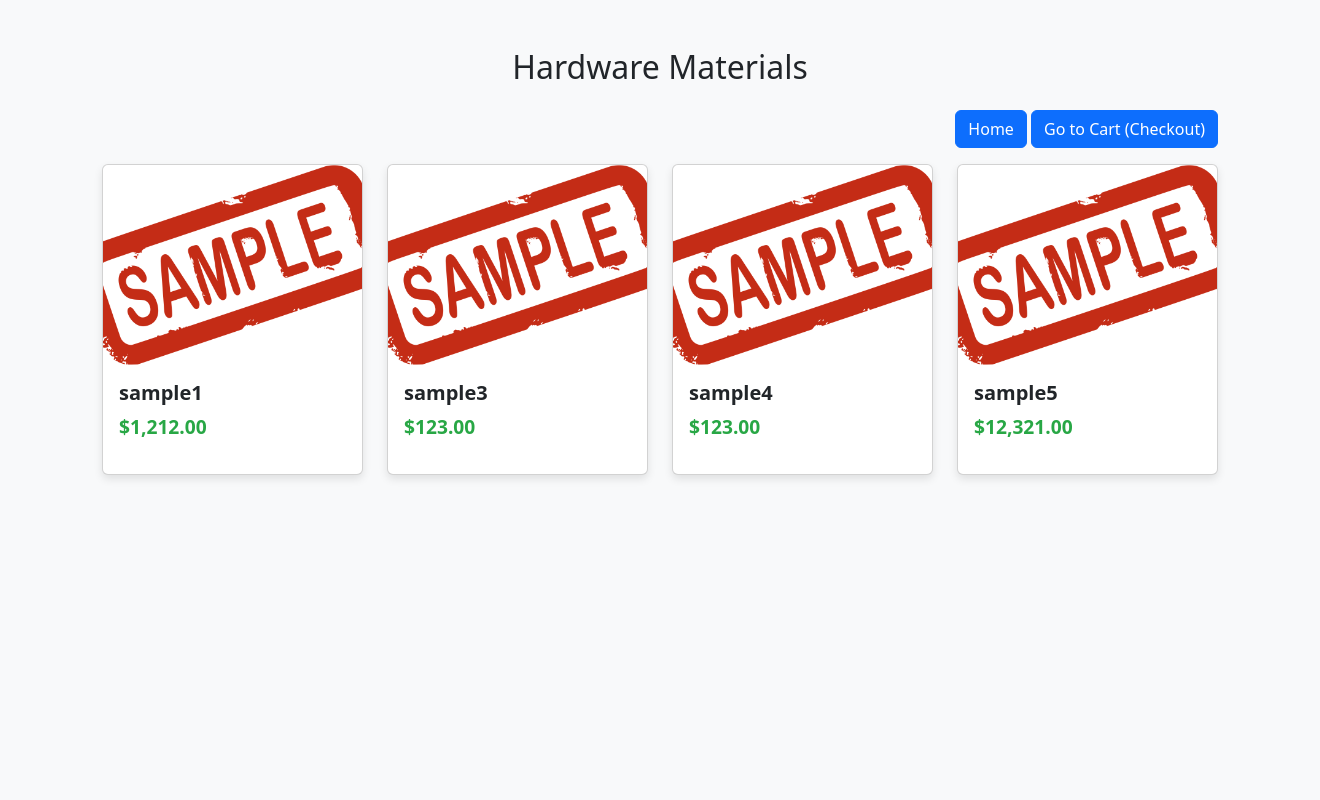
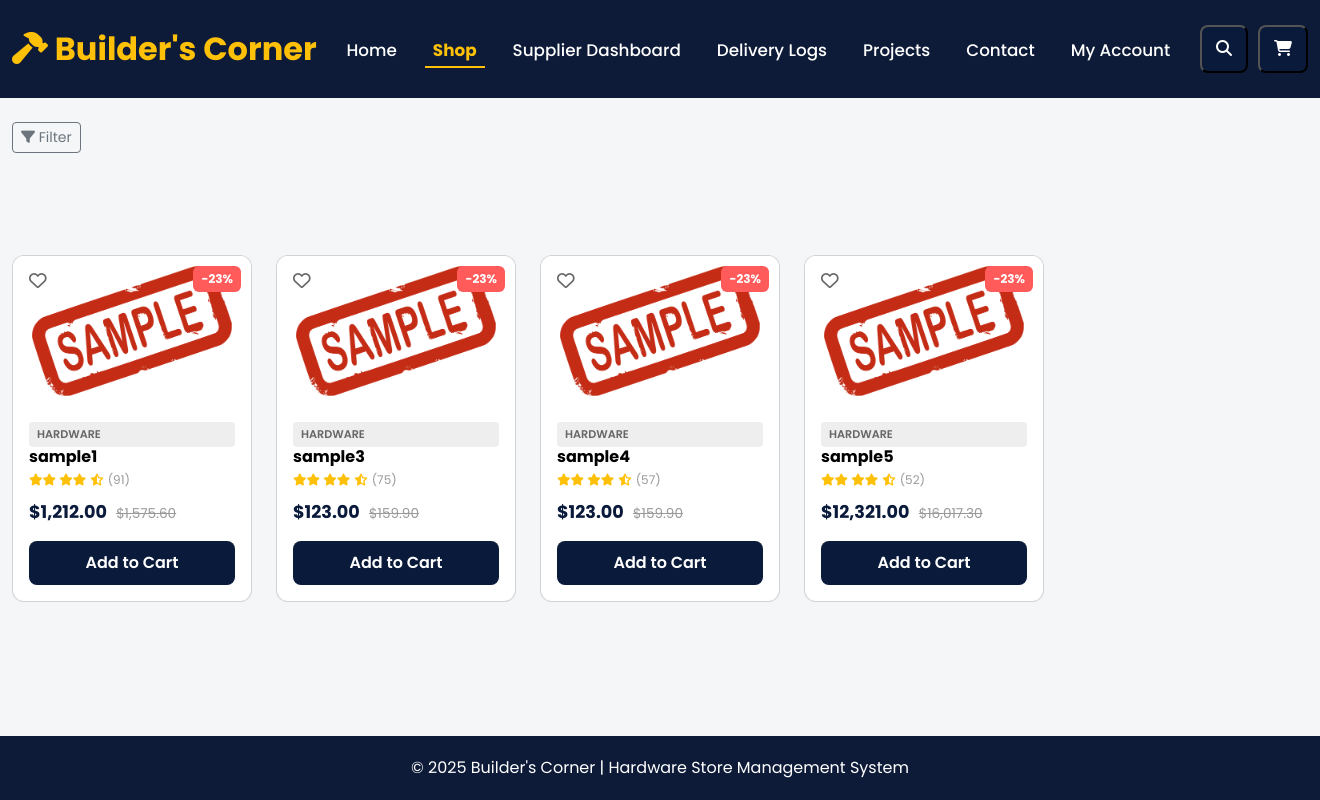
Before and after one commit to noaypunk/Hardware-store-system, a PHP site: page /gallery.php in a window 1320 px wide. Run offline with PHP 8.4, Linux system fonts and the light colour scheme; data comes from the database, SQL or seed files in the repository.

Commit message:
Shop Page

```diff
--- a/gallery.css
+++ b/gallery.css
@@ -1,111 +1,92 @@
-/*
-* {
-  margin: 0;
-  padding: 0;
-  box-sizing: border-box;
-  font-family: Arial, Helvetica, sans-serif;
+/* Navbar Highlight */
+nav a[href="gallery.php"] {
+    color: #ffc107;
+    font-weight: bold;
+}
+nav a[href="gallery.php"]::after {
+    width: 100%;
+    background-color: #ffc107;
 }
 
-body {
-  background: #f4f4f4;
-  color: #222;
-  padding-bottom: 50px;
+/* Grid container */
+.container { max-width: 1400px; margin: auto; }
+
+/* --- Product Card --- */
+.product-card {
+    border-radius: 12px;
+    overflow: hidden;
+    transition: transform 0.3s ease, box-shadow 0.3s ease;
+    background: #fff;
+    position: relative;
+}
+.product-card:hover {
+    transform: translateY(-5px);
+    box-shadow: 0 15px 30px rgba(0,0,0,0.15);
 }
 
-header {
-  background: #222;
-  color: #fff;
-  padding: 15px 20px;
-  display: flex;
-  justify-content: space-between;
-  align-items: center;
+/* Card Image */
+.card-img-top {
+    height: 150px;
+    object-fit: contain;
+    padding: 10px;
+    background-color: #fff;
 }
 
-header h1 {
-  font-size: 28px;
+/* Discount Badge */
+.badge-discount {
+    position: absolute;
+    top: 10px;
+    right: 10px;
+    background-color: #ff5b5b;
+    color: #fff;
+    font-weight: 700;
+    padding: 4px 8px;
+    border-radius: 6px;
+    font-size: 0.75rem;
 }
 
-header a {
-  color: #fff;
-  background: #0d6efd;
-  padding: 10px 17px;
-  border-radius: 6px;
-  text-decoration: none;
-  font-weight: bold;
-  transition: 0.2s ease;
+/* Wishlist Heart */
+.wishlist-icon {
+    position: absolute;
+    top: 10px;
+    left: 10px;
+    font-size: 1.1rem;
+    color: #666;
+    background: rgba(255,255,255,0.9);
+    padding: 6px;
+    border-radius: 50%;
+    cursor: pointer;
 }
 
-header a:hover {
-  background: #0b5ed7;
+/* Stars */
+.stars { color: #ffc107; font-size: 0.75rem; margin-bottom: 10px; }
+.review-count { color: #999; font-size: 0.75rem; }
+
+/* Category tag */
+.category-tag {
+    font-size: 0.7rem;
+    background-color: #eee;
+    color: #666;
+    padding: 4px 8px;
+    border-radius: 4px;
+    font-weight: 600;
+    text-transform: uppercase;
 }
 
-.gallery-container {
-  width: 90%;
-  max-width: 1300px;
-  margin: 30px auto;
+/* Title & Price */
+.product-title { font-weight: 700; font-size: 1rem; margin-bottom: 5px; color: #000; }
+.current-price { color: #0a1a3a; font-weight: 700; font-size: 1.1rem; }
+.old-price { color: #999; text-decoration: line-through; font-size: 0.85rem; margin-left: 5px; }
+
+/* Add to Cart */
+.btn-add-cart {
+    background-color: #0a1a3a;
+    color: #fff;
+    border: none;
+    width: 100%;
+    font-weight: 600;
+    padding: 10px;
+    border-radius: 8px;
+    transition: background 0.3s ease;
 }
-
-.products-grid {
-  display: grid;
-  grid-template-columns: repeat(auto-fill, minmax(220px, 1fr));
-  gap: 25px;
-}
-
-.product-card {
-  background: white;
-  border-radius: 10px;
-  padding: 15px;
-  text-align: center;
-  box-shadow: 0 4px 10px rgba(0,0,0,0.1);
-  transition: 0.25s ease;
-  border: 1px solid #ddd;
-}
-
-.product-card:hover {
-  transform: translateY(-5px);
-  box-shadow: 0 8px 18px rgba(0,0,0,0.15);
-}
-.product-card img {
-  width: 100%;
-  height: 150px;
-  object-fit: contain;
-  margin-bottom: 15px;
-}
-
-.product-card h3 {
-  font-size: 18px;
-  color: #333;
-  margin-bottom: 8px;
-}
-
-.product-card .price {
-  font-size: 20px;
-  font-weight: bold;
-  color: #0d6efd;
-  margin-bottom: 15px;
-}
-
-.product-card button {
-  width: 100%;
-  background: #0d6efd;
-  color: white;
-  border: none;
-  padding: 10px;
-  font-size: 16px;
-  border-radius: 6px;
-  cursor: pointer;
-  transition: 0.25s;
-}
-
-.product-card button:hover {
-  background: #0b5ed7;
-}
-
-@media (max-width: 600px) {
-  header h1 {
-    font-size: 22px;
-  }
-  .product-card img {
-    height: 120px;
-  }
-} */
+.btn-add-cart:hover { background-color: #005a9e; }
--- a/gallery.php
+++ b/gallery.php
@@ -1,29 +1,26 @@
 <?php
 session_start();
-include 'db_connect.php';
+include('db_connect.php');
 
 $user_is_logged_in = isset($_SESSION['user_id']) ? 'true' : 'false';
 
-if (isset($_POST['add_to_cart']) && isset($_SESSION['user_id'])) {
-    $product_id = $_POST['materialID'];
-    $quantity = $_POST['quantity'];
-    $action = $_POST['action_type'];
+$category_filter = isset($_GET['category']) ? $_GET['category'] : 'all';
+$sort_option = isset($_GET['sort']) ? $_GET['sort'] : 'default';
 
-    if (!isset($_SESSION['cart'])) { $_SESSION['cart'] = []; }
+$sql = "SELECT * FROM material WHERE 1 ";
+if($category_filter != 'all'){
+    $sql .= " AND category = '". $conn->real_escape_string($category_filter) ."' ";
+}
+if($sort_option == 'price_asc'){
+    $sql .= " ORDER BY price ASC ";
+}elseif($sort_option == 'price_desc'){
+    $sql .= " ORDER BY price DESC ";
+}elseif($sort_option == 'popular'){
+    $sql .= " ORDER BY popularity DESC ";
+}
+$result = $conn->query($sql);
 
-    if (isset($_SESSION['cart'][$product_id])) {
-        $_SESSION['cart'][$product_id] += $quantity;
-    } else {
-        $_SESSION['cart'][$product_id] = $quantity;
-    }
-
-    if ($action == 'buy_now') {
-        header("Location: checkout.php");
-        exit();
-    } else {
-        echo "<script>alert('Item added to cart!'); window.location.href='gallery.php';</script>";
-    }
-}
+$current_page = basename($_SERVER['PHP_SELF']);
 ?>
 
 <!DOCTYPE html>
@@ -31,116 +28,175 @@ if (isset($_POST['add_to_cart']) && isset($_SESSION['user_id'])) {
 <head>
 <meta charset="UTF-8">
 <meta name="viewport" content="width=device-width, initial-scale=1.0">
-    <title>Hardware Shop Gallery</title>
+<title>Builder's Corner - Shop</title>
+
+<link href="https://fonts.googleapis.com/css2?family=Poppins:wght@400;500;600;700&display=swap" rel="stylesheet">
 <link href="https://cdn.jsdelivr.net/npm/bootstrap@5.3.0/dist/css/bootstrap.min.css" rel="stylesheet">
-    <style>
-        .product-card { margin-bottom: 20px; box-shadow: 0 4px 8px rgba(0,0,0,0.1); }
-        .product-img { height: 200px; object-fit: cover; cursor: pointer; }
-        .card-title { font-weight: bold; }
-        .price-tag { color: #28a745; font-size: 1.2em; font-weight: bold; }
-    </style>
+<link rel="stylesheet" href="https://cdnjs.cloudflare.com/ajax/libs/font-awesome/6.4.0/css/all.min.css">
+<link rel="stylesheet" href="index.css">
+<link rel="stylesheet" href="gallery.css">
 </head>
-<body class="bg-light">
+<body>
 
-<div class="container mt-5">
-    <h2 class="text-center mb-4">Hardware Materials</h2>
+<!-- Navbar -->
+<nav class="navbar navbar-expand-lg navbar-dark">
+  <div class="container">
+    <a class="navbar-brand" href="index.php">
+      <i class="fa-solid fa-hammer"></i> Builder's Corner
+    </a>
+    <button class="navbar-toggler" type="button" data-bs-toggle="collapse" data-bs-target="#navbarNav">
+      <span class="navbar-toggler-icon"></span>
+    </button>
 
-    <div class="text-end mb-3">
-        <a href="index.php" class="btn btn-primary">Home</a>
-        <a href="checkout.php" class="btn btn-primary position-relative">
-            Go to Cart (Checkout)
-            <?php if(isset($_SESSION['cart'])): ?>
-                <span class="position-absolute top-0 start-100 translate-middle badge rounded-pill bg-danger">
+    <div class="collapse navbar-collapse" id="navbarNav">
+      <ul class="navbar-nav mx-auto">
+        <li class="nav-item"><a class="nav-link <?php if($current_page=='index.php') echo 'current'; ?>" href="index.php">Home</a></li>
+        <li class="nav-item"><a class="nav-link <?php if($current_page=='gallery.php') echo 'current'; ?>" href="gallery.php">Shop</a></li>
+        <li class="nav-item"><a class="nav-link" href="myProfile.php">Supplier Dashboard</a></li>
+        <li class="nav-item"><a class="nav-link" href="#">Delivery Logs</a></li>
+        <li class="nav-item"><a class="nav-link" href="#">Projects</a></li>
+        <li class="nav-item"><a class="nav-link <?php if($current_page=='contactUs.php') echo 'current'; ?>" href="contactUs.php">Contact</a></li>
+        <li class="nav-item">
+          <a class="nav-link" href="#" data-bs-toggle="modal" data-bs-target="#accountModal">My Account</a>
+        </li>
+      </ul>
+
+      <div class="ms-auto nav-icons d-flex align-items-center">
+        <button class="btn-icon" data-bs-toggle="modal" data-bs-target="#productSearchModal">
+          <i class="fa-solid fa-magnifying-glass"></i>
+        </button>
+        <button class="btn-icon position-relative">
+          <i class="fa-solid fa-cart-shopping"></i>
+          <?php if(isset($_SESSION['cart']) && count($_SESSION['cart']) > 0): ?>
+            <span class="position-absolute top-0 start-100 translate-middle p-1 bg-danger border border-light rounded-circle">
               <?php echo count($_SESSION['cart']); ?>
             </span>
           <?php endif; ?>
-        </a>
+        </button>
+      </div>
+    </div>
+  </div>
+</nav>
+
+<div class="container mt-4 d-flex align-items-center mb-3">
+    <div class="dropdown">
+        <button class="btn btn-outline-secondary btn-sm" type="button" data-bs-toggle="dropdown" aria-expanded="false">
+            <i class="fa-solid fa-filter"></i> Filter
+        </button>
+        <ul class="dropdown-menu p-3" style="min-width: 220px;">
+            <form method="GET" id="filterForm">
+                <div class="mb-2">
+                    <label class="form-label fw-bold">Category:</label>
+                    <select name="category" class="form-select form-select-sm">
+                        <option value="all" <?php if($category_filter=='all') echo 'selected'; ?>>All Categories</option>
+                        <option value="Power Tools" <?php if($category_filter=='Power Tools') echo 'selected'; ?>>Power Tools</option>
+                        <option value="Hand Tools" <?php if($category_filter=='Hand Tools') echo 'selected'; ?>>Hand Tools</option>
+                        <option value="Safety" <?php if($category_filter=='Safety') echo 'selected'; ?>>Safety</option>
+                        <option value="Electrical" <?php if($category_filter=='Electrical') echo 'selected'; ?>>Electrical</option>
+                        <option value="Plumbing" <?php if($category_filter=='Plumbing') echo 'selected'; ?>>Plumbing</option>
+                    </select>
+                </div>
+                <div class="mb-2">
+                    <label class="form-label fw-bold">Sort By:</label>
+                    <select name="sort" class="form-select form-select-sm">
+                        <option value="default" <?php if($sort_option=='default') echo 'selected'; ?>>Default</option>
+                        <option value="price_asc" <?php if($sort_option=='price_asc') echo 'selected'; ?>>Price: Low → High</option>
+                        <option value="price_desc" <?php if($sort_option=='price_desc') echo 'selected'; ?>>Price: High → Low</option>
+                        <option value="popular" <?php if($sort_option=='popular') echo 'selected'; ?>>Popularity</option>
+                    </select>
+                </div>
+                <button type="submit" class="btn btn-primary btn-sm w-100">Apply</button>
+            </form>
+        </ul>
+    </div>
 </div>
 
-    <div class="row">
-        <?php
-        $sql = "SELECT * FROM material";
-        $result = $conn->query($sql);
-
-        if ($result->num_rows > 0) {
-            while($row = $result->fetch_assoc()) {
+<div class="container mb-5">
+  <div class="row row-cols-1 row-cols-sm-2 row-cols-md-3 row-cols-lg-5 g-4">
+    <?php if($result && $result->num_rows > 0):
+        while($row = $result->fetch_assoc()):
             $id = $row['materialID'];
             $title = $row['title'];
             $price = $row['price'];
             $details = $row['details'];
-                $imagePath = $row['image_file'];
+            $img_path = !empty($row['image_file']) ? $row['image_file'] : 'resources/default.jpg';
+            $fake_old_price = $price * 1.3;
+            $discount_percent = round((($fake_old_price - $price)/$fake_old_price)*100);
     ?>
+    <div class="col">
+      <div class="card product-card h-100">
+        <span class="badge-discount">-<?php echo $discount_percent; ?>%</span>
+        <i class="fa-regular fa-heart wishlist-icon"></i>
+        <img src="<?php echo htmlspecialchars($img_path); ?>" class="card-img-top product-img" alt="<?php echo htmlspecialchars($title); ?>" data-bs-toggle="modal" data-bs-target="#productModal<?php echo $id; ?>">
 
-                <div class="col-md-3 col-sm-6">
-                    <div class="card product-card">
-                        <img src="<?php echo $imagePath; ?>" class="card-img-top product-img" alt="<?php echo $title; ?>" data-bs-toggle="modal" data-bs-target="#productModal<?php echo $id; ?>">
-                        <div class="card-body">
-                            <h5 class="card-title"><?php echo $title; ?></h5>
-                            <p class="price-tag">$<?php echo number_format($price, 2); ?></p>
+        <div class="card-body d-flex flex-column">
+          <span class="category-tag">Hardware</span>
+          <h5 class="product-title text-truncate"><?php echo htmlspecialchars($title); ?></h5>
+
+          <div class="stars">
+            <i class="fa-solid fa-star"></i><i class="fa-solid fa-star"></i>
+            <i class="fa-solid fa-star"></i><i class="fa-solid fa-star"></i>
+            <i class="fa-solid fa-star-half-stroke"></i>
+            <span class="review-count">(<?php echo rand(50,200); ?>)</span>
+          </div>
+
+          <div class="mb-3">
+            <span class="current-price">$<?php echo number_format($price,2); ?></span>
+            <span class="old-price">$<?php echo number_format($fake_old_price,2); ?></span>
+          </div>
+
+          <form method="POST" action="gallery.php" id="form_<?php echo $id; ?>" class="mt-auto">
+            <input type="hidden" name="materialID" value="<?php echo $id; ?>">
+            <input type="hidden" name="action_type" class="action_input">
+            <button type="button" onclick="handleAction(<?php echo $id; ?>)" class="btn btn-add-cart">Add to Cart</button>
+          </form>
         </div>
       </div>
     </div>
 
-                <div class="modal fade" id="productModal<?php echo $id; ?>" tabindex="-1" aria-hidden="true">
+    <div class="modal fade" id="productModal<?php echo $id; ?>" tabindex="-1">
       <div class="modal-dialog">
         <div class="modal-content">
           <div class="modal-header">
             <h5 class="modal-title"><?php echo $title; ?></h5>
-                                <button type="button" class="btn-close" data-bs-dismiss="modal" aria-label="Close"></button>
+            <button type="button" class="btn-close" data-bs-dismiss="modal"></button>
           </div>
           <div class="modal-body">
-                                <img src="<?php echo $imagePath; ?>" class="img-fluid mb-3" style="width:100%">
+            <img src="<?php echo $img_path; ?>" class="img-fluid mb-3">
             <p><strong>Details:</strong> <?php echo $details; ?></p>
-                                <h4 class="text-success">$<?php echo number_format($price, 2); ?></h4>
-
-                                <form method="POST" action="gallery.php" id="form_<?php echo $id; ?>">
-                                    <input type="hidden" name="materialID" value="<?php echo $id; ?>">
-                                    <input type="hidden" name="action_type" class="action_input"> <div class="mb-3">
-                                        <label>Quantity:</label>
-                                        <input type="number" name="quantity" value="1" min="1" class="form-control" style="width: 80px;">
-                                    </div>
-
-                                    <div class="d-grid gap-2">
-                                        <button type="button" onclick="handleAction(<?php echo $id; ?>, 'add_cart')" class="btn btn-secondary">Add to Cart</button>
-                                        <button type="button" onclick="handleAction(<?php echo $id; ?>, 'buy_now')" class="btn btn-success">Buy Now</button>
-                                    </div>
-                                </form>
+            <h4 class="text-success">$<?php echo number_format($price,2); ?></h4>
           </div>
         </div>
       </div>
     </div>
-                <?php
-            }
-        }
-        ?>
+
+    <?php endwhile; else: ?>
+      <div class="col-12 text-center text-muted">No products found.</div>
+    <?php endif; ?>
   </div>
 </div>
 
+<footer>
+  &copy; 2025 Builder's Corner | Hardware Store Management System
+</footer>
+
+<?php include 'modal_product_search.php'; ?>
 <?php include 'account_modal.php'; ?>
 
-
 <script src="https://cdn.jsdelivr.net/npm/bootstrap@5.3.0/dist/js/bootstrap.bundle.min.js"></script>
-
 <script>
 const isLoggedIn = <?php echo $user_is_logged_in; ?>;
-
-    function handleAction(productId, actionType) {
-        if (!isLoggedIn) {
-            var productModalEl = document.getElementById('productModal' + productId);
-            var productModal = bootstrap.Modal.getInstance(productModalEl);
-            productModal.hide();
-            var loginModal = new bootstrap.Modal(document.getElementById('accountModal'));
-            loginModal.show();
-
+function handleAction(productId) {
+    if(!isLoggedIn) {
+        new bootstrap.Modal(document.getElementById('accountModal')).show();
     } else {
-            var form = document.getElementById('form_' + productId);
-            form.querySelector('.action_input').value = actionType;
-            var submitBtn = document.createElement("button");
-            submitBtn.type = "submit";
-            submitBtn.name = "add_to_cart";
-            submitBtn.style.display = "none";
-            form.appendChild(submitBtn);
-            submitBtn.click();
+        let form = document.getElementById('form_' + productId);
+        form.querySelector('.action_input').value = 'add_cart';
+        let btn = document.createElement('button');
+        btn.type = 'submit';
+        btn.style.display = 'none';
+        form.appendChild(btn);
+        btn.click();
     }
 }
 </script>
--- a/index.css
+++ b/index.css
@@ -1,11 +1,10 @@
 :root {
-    --primary-dark: #0d1b38;       /* navbar dark background */
-    --accent-color: #0a1a3a;       /* dark blue accent */
-    --button-dark: #0a1a3a;        /* dark blue buttons */
-    --button-hover: #005a9e;       /* button hover */
-    --bg-light: #f4f6f8;           /* page background */
-    --text-color: #fff;            /* navbar text */
-    --brand-color: #d4af37;        /* dark yellow for Builder's Corner */
+    --primary-dark: #0d1b38;
+    --hover-color: #ffc107;
+    --button-dark: #0a1a3a;
+    --button-hover: #005a9e;
+    --bg-light: #f4f6f8;
+    --text-color: #fff;
 }
 
 body {
@@ -14,40 +13,65 @@ body {
     display: flex;
     flex-direction: column;
     min-height: 100vh;
+    margin: 0;
 }
 
-/* Navbar */
-.navbar-dark {
+.navbar {
     background-color: var(--primary-dark) !important;
-    height: 100px; /* taller navbar */
+    padding: 20px 0;
 }
 
 .navbar-brand {
-    font-weight: 800;
-    font-size: 2rem; /* bigger font */
-    color: var(--brand-color) !important;
-    display: flex;
-    align-items: center;
-    gap: 10px;
-    transition: transform 0.3s ease;
+    font-weight: 900;
+    font-size: 2rem;
+    color: var(--hover-color) !important;
 }
 
-.navbar-brand:hover {
-    transform: scale(1.05);
+.navbar-nav {
+    display: flex;
+    flex-wrap: nowrap;
+    justify-content: center;
+    gap: 20px;
 }
 
 .nav-link {
     color: #fff !important;
     font-weight: 500;
-    font-size: 0.95rem;
-    padding: 0 15px !important;
-    transition: all 0.3s;
+    font-size: 1.05rem;
+    white-space: nowrap;
+    position: relative;
+    padding-bottom: 5px;
+    text-decoration: none;
+    transition: color 0.3s ease;
+}
+
+.nav-link::after {
+    content: '';
+    position: absolute;
+    width: 0;
+    height: 2px;
+    left: 0;
+    bottom: 0;
+    background-color: var(--hover-color);
+    transition: width 0.3s ease;
 }
 
 .nav-link:hover {
-    color: var(--accent-color) !important;
-    transform: scale(1.1);
+    color: var(--hover-color) !important;
 }
+
+.nav-link:hover::after {
+    width: 100%;
+}
+
+.nav-link.current {
+    color: var(--hover-color) !important;
+    font-weight: 700;
+}
+.nav-link.current::after {
+    width: 100%;
+}
+
 
 .nav-icons .btn-icon {
     color: var(--text-color);
@@ -63,15 +87,13 @@ body {
     transform: scale(1.1);
 }
 
-/* Section Titles */
 .section-title {
-    font-weight: 800;
-    font-size: 2rem; /* bigger header */
+    font-weight: 900;
+    font-size: 2rem;
     color: var(--primary-dark);
-    margin-bottom: 15px;
+    margin-bottom: 20px;
 }
 
-/* Popular Categories */
 .categories {
     display: flex;
     flex-wrap: wrap;
@@ -84,9 +106,9 @@ body {
     align-items: center;
     text-decoration: none;
     background: #fff;
-    border-radius: 20px; /* curved border */
-    padding: 10px 18px;
-    min-width: 100px;
+    border-radius: 20px;
+    padding: 12px 22px;
+    min-width: 120px;
     border: 1px solid #ddd;
     font-weight: 600;
     color: var(--primary-dark);
@@ -95,27 +117,27 @@ body {
 .category-card:hover {
     transform: translateY(-3px);
     box-shadow: 0 10px 20px rgba(0,0,0,0.12);
+    color: var(--hover-color);
+    text-decoration: underline;
 }
 
-/* Product Cards */
 .product-card {
     border-radius: 12px;
     overflow: hidden;
     transition: transform 0.3s ease, box-shadow 0.3s ease;
     background: #fff;
+    position: relative;
 }
 .product-card:hover {
     transform: translateY(-5px);
     box-shadow: 0 15px 30px rgba(0,0,0,0.15);
 }
-
 .card-img-top {
     height: 150px;
     object-fit: contain;
     padding: 10px;
     background-color: #fff;
 }
-
 .badge-discount {
     position: absolute;
     top: 10px;
@@ -127,7 +149,6 @@ body {
     border-radius: 6px;
     font-size: 0.75rem;
 }
-
 .wishlist-icon {
     position: absolute;
     top: 10px;
@@ -139,7 +160,6 @@ body {
     border-radius: 50%;
     cursor: pointer;
 }
-
 .category-tag {
     font-size: 0.7rem;
     background-color: #eee;
@@ -149,36 +169,58 @@ body {
     font-weight: 600;
     text-transform: uppercase;
 }
-
 .product-title {
     font-weight: 700;
     font-size: 1rem;
     margin-bottom: 5px;
     color: #000;
 }
+.stars {
+    color: #ffc107;
+    font-size: 0.75rem;
+    margin-bottom: 10px;
+}
+.review-count {
+    color: #999;
+    font-size: 0.75rem;
+}
+.current-price {
+    color: var(--button-dark);
+    font-weight: 700;
+    font-size: 1.1rem;
+}
+.old-price {
+    color: #999;
+    text-decoration: line-through;
+    font-size: 0.85rem;
+    margin-left: 5px;
+}
 
-.stars { color: #ffc107; font-size: 0.75rem; margin-bottom: 10px; }
-.review-count { color: #999; font-size: 0.75rem; }
-.current-price { color: var(--accent-color); font-weight: 700; font-size: 1.1rem; } /* dark blue */
-.old-price { color: #999; text-decoration: line-through; font-size: 0.85rem; margin-left: 5px; }
-
-/* Add to cart button */
 .btn-add-cart {
     background-color: var(--button-dark);
     color: #fff;
     border: none;
     width: 100%;
     font-weight: 600;
-    padding: 8px;
+    padding: 10px;
     border-radius: 8px;
     transition: background 0.3s ease;
 }
-.btn-add-cart:hover { background-color: var(--button-hover); }
+.btn-add-cart:hover {
+    background-color: var(--button-hover);
+}
 
-/* View all link */
-.view-all-link { text-decoration: none; color: var(--accent-color); font-weight: 600; font-size: 0.9rem; }
+.view-all-link {
+    text-decoration: none;
+    color: var(--button-dark);
+    font-weight: 600;
+    font-size: 0.95rem;
+}
+.view-all-link:hover {
+    color: var(--button-dark);
+    text-decoration: underline;
+}
 
-/* Footer */
 footer {
     background-color: var(--primary-dark);
     padding: 20px 0;
```
Also changed, not shown: index.php (+58 -20 lines). Lines whose indentation alone changed are shown as unchanged.
